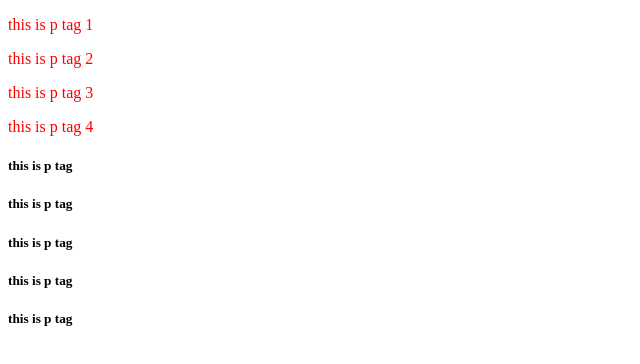
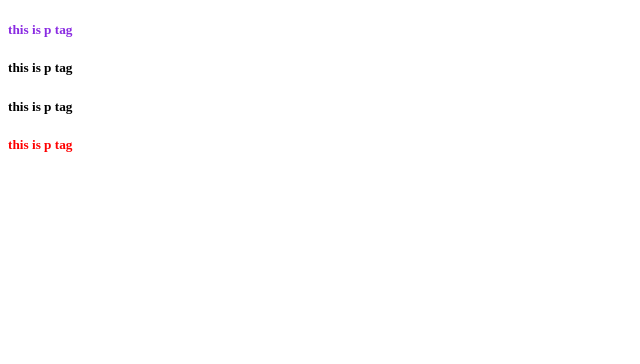
Before and after one commit to Injamam321/CSS-learning, a plain HTML site: page index.html in a window 1280 px wide. Shown: the whole page, without its empty margins (0-640 px from the left). Drawn offline with Linux system fonts and the light colour scheme.

Commit message:
html and css update

```diff
--- a/index.html
+++ b/index.html
@@ -51,24 +51,17 @@
     <meta name="viewport" content="width=device-width, initial-scale=1.0">
     <title>Document</title>
     <link rel="stylesheet" href="style.css">
+
 </head>
 <body>
-    <P> this is p tag 1</P>
-    <P> this is p tag 2</P>
-    <P> this is p tag 3</P>
-    <P> this is p tag 4</P>
+
+    <h5 id="imjamam" >this is p tag </h5>
 
     <h5>this is p tag </h5>
-    <h5>this is p tag </h5>
-    <h5>this is p tag </h5>
-    <h5>this is p tag </h5>
+
     <h5>this is p tag </h5>
 
-
-
-
-
-
+    <h5 class=" imjamam hossain" > this is p tag </h5>
 
 
 </body>
--- a/style.css
+++ b/style.css
@@ -1,10 +1,9 @@
-p{
+#imjamam{
+    color: blueviolet;
+}
+.imjamam{
     color: red;
 }
-h2{
-    color: blueviolet;
+.hossain{
+    font : bold;
 }
-span{
-    font-size: 30px;
-    color: yellowgreen;
-}
```
